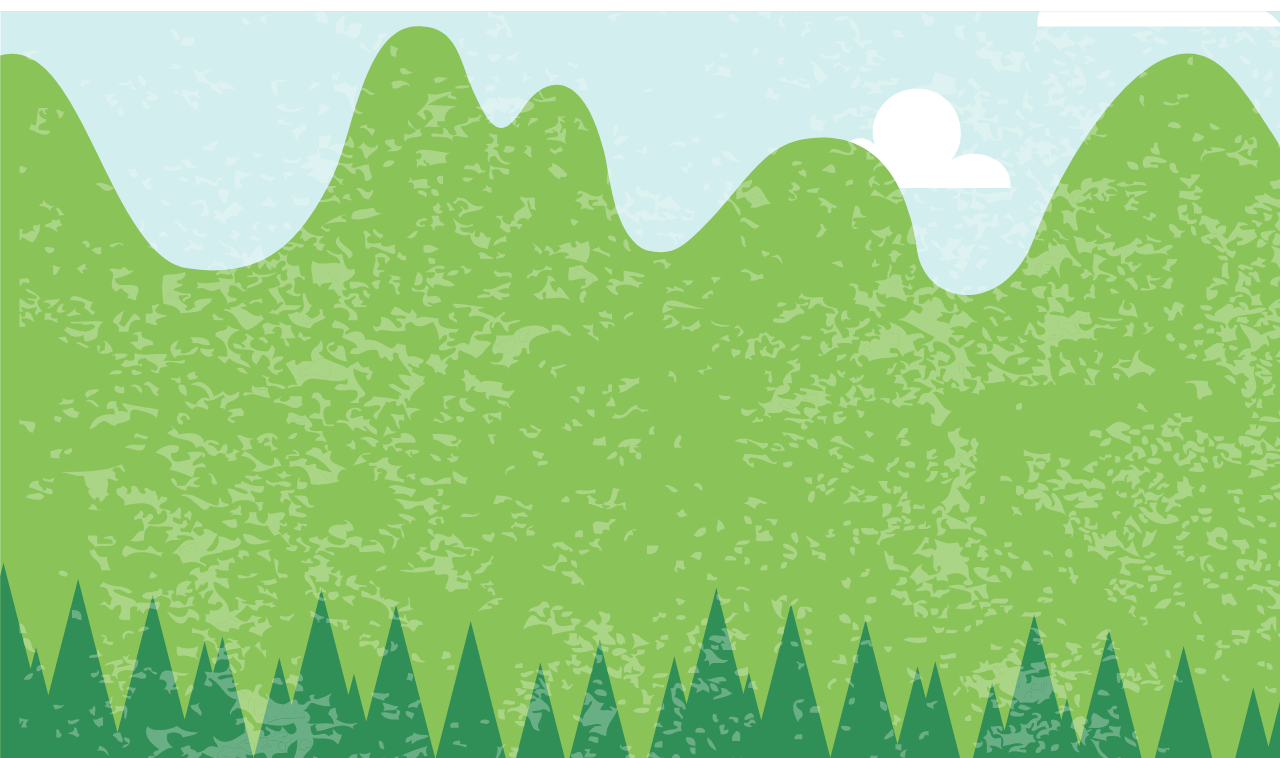
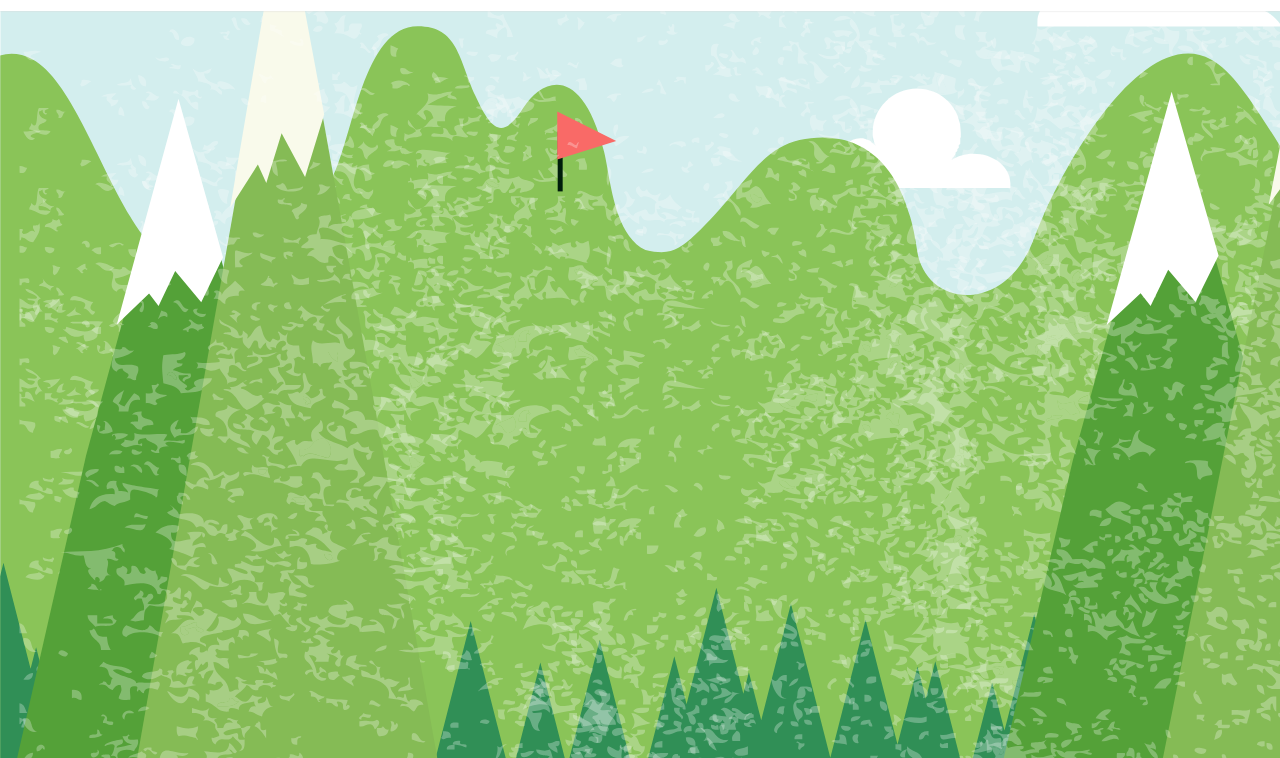
Before and after one commit to udn-newmedia/tsmc_do_charity, a website built with webpack: page src/index.html in a window 1280 px wide. Shown: the part 39-797 px from the top of the page. Built offline with nearby package versions, Linux system fonts and the light colour scheme.

Commit message:
bg animation trial

```diff
--- a/src/index.js
+++ b/src/index.js
@@ -68,6 +68,8 @@ import 'lazysizes'
     let total_height = $('body').height() - h
     const headTop = (w >= 768) ? '6px' : '4px'
 
+    $("#mountains").css("height","100%");
+
     $(window).on('scroll', function(){
 
         scroll_now = $(window).scrollTop();
@@ -97,6 +99,4 @@ import 'lazysizes'
 
     })
 
-
-
 }))
--- a/src/style_.css
+++ b/src/style_.css
@@ -19,9 +19,16 @@ img{
 }
 
 #mountains{
-    height: 100vh;
+    position: absolute;
+    bottom: 0;
+    width: 100%;
+    height: 1%;
+    background-repeat: no-repeat;
+    background-size: cover;
     background-position: center center;
     background-image: url(../assets/index-04.svg);
+    transition: height 0.2s;
+    transition-timing-function: cubic-bezier(.89,0.1,.2,0.8);
 }
 
 h2{
```
